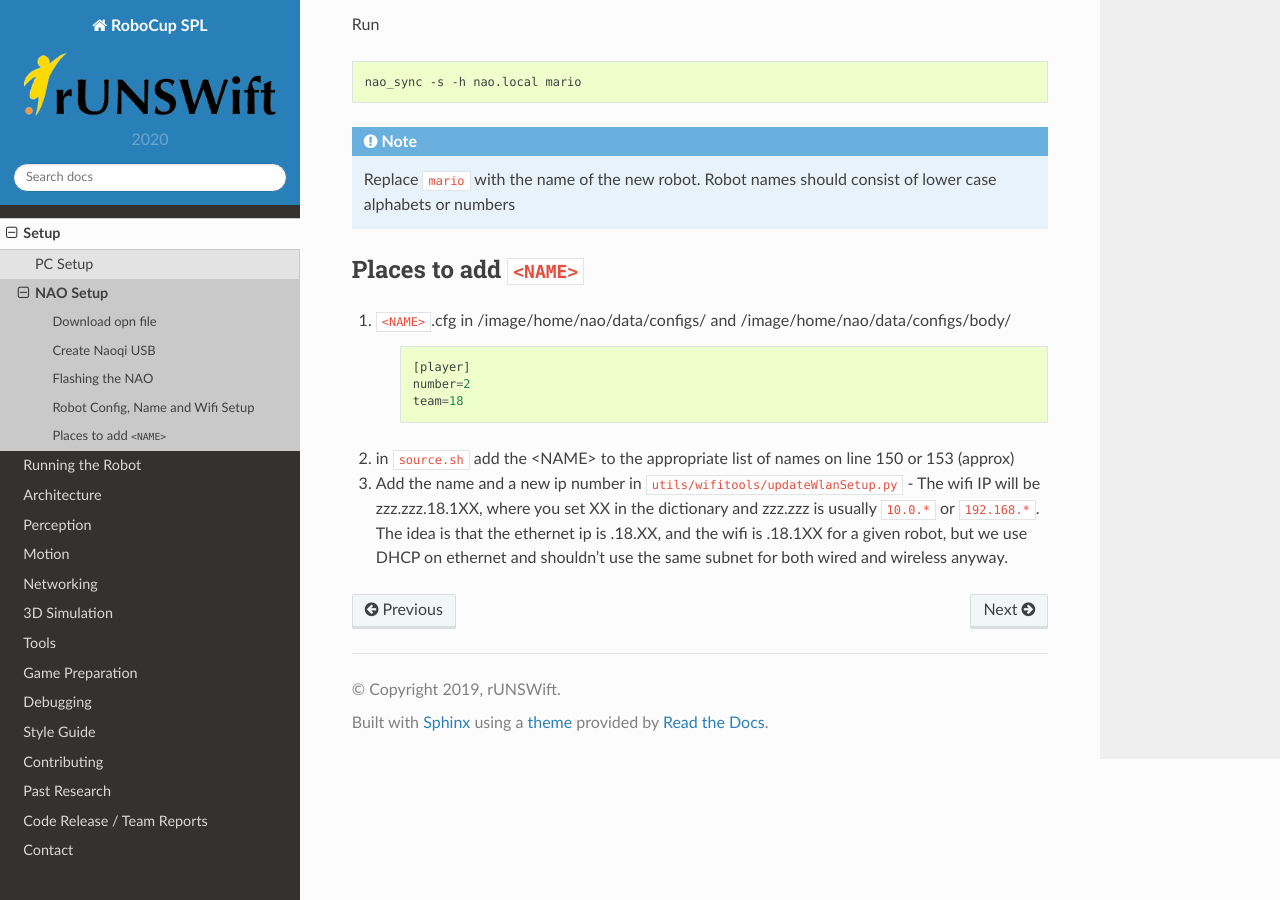
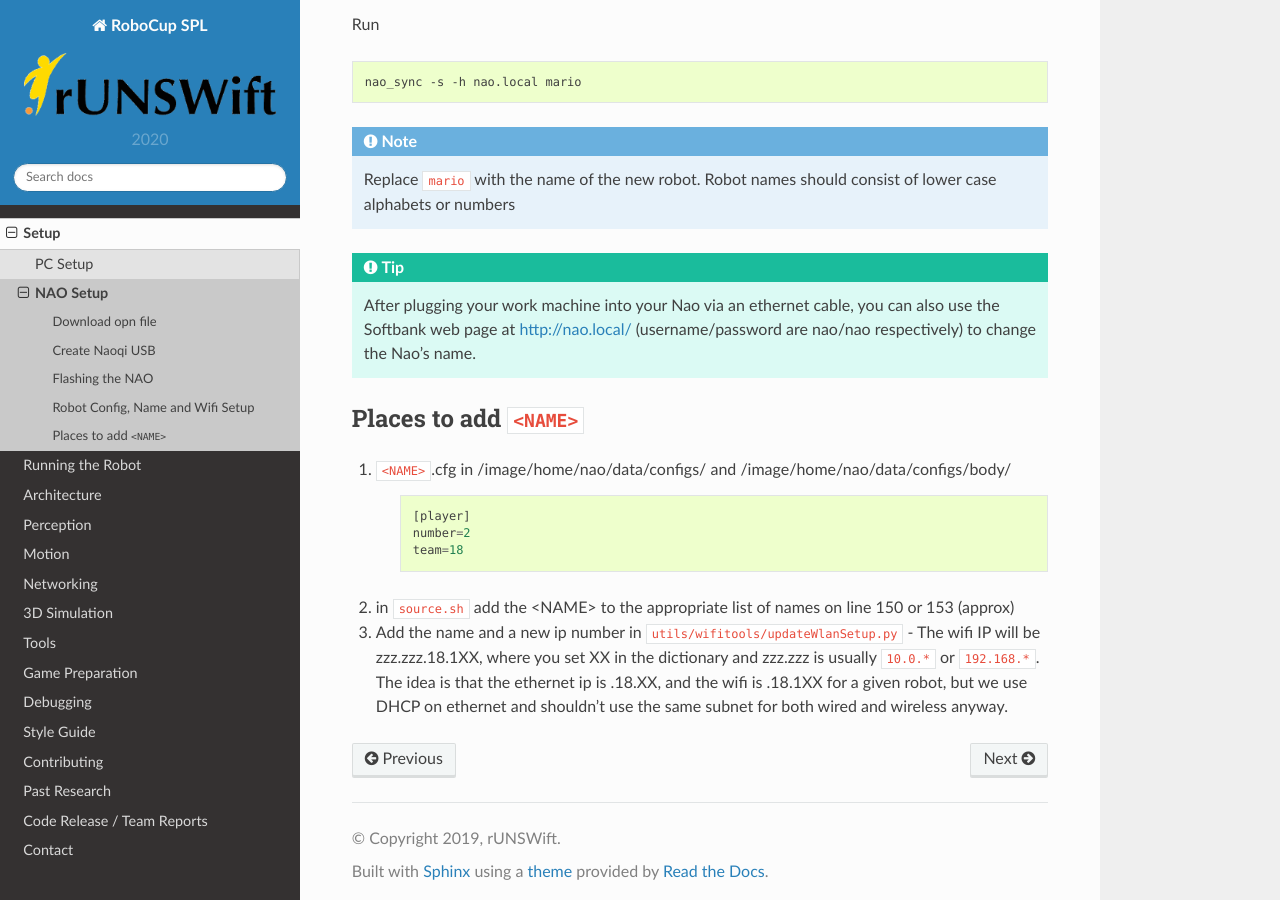
Before and after one commit to UNSWComputing/rUNSWift-docs, a Sphinx documentation site: the page built from source/setup/nao_setup.rst, in a window 1280 px wide and 900 px high, scrolled down 1268 px. Built offline with Sphinx 7.4.7 and the Read the Docs theme 2.0.0, drawn with Linux system fonts in a browser that asks for light colours.

Commit message:
Update nao_setup.rst
As I just did this and don't really want to 2.1.4.13 factory reset another v5 if I can avoid it.

```diff
--- a/source/setup/nao_setup.rst
+++ b/source/setup/nao_setup.rst
@@ -65,6 +65,8 @@ Run
     Replace ``mario`` with the name of the new robot.
     Robot names should consist of lower case alphabets or numbers
 
+.. tip::
+    After plugging your work machine into your Nao via an ethernet cable, you can also use the Softbank web page at http://nao.local/ (username/password are nao/nao respectively) to change the Nao's name.
 
 *************************
 Places to add ``<NAME>``
```
